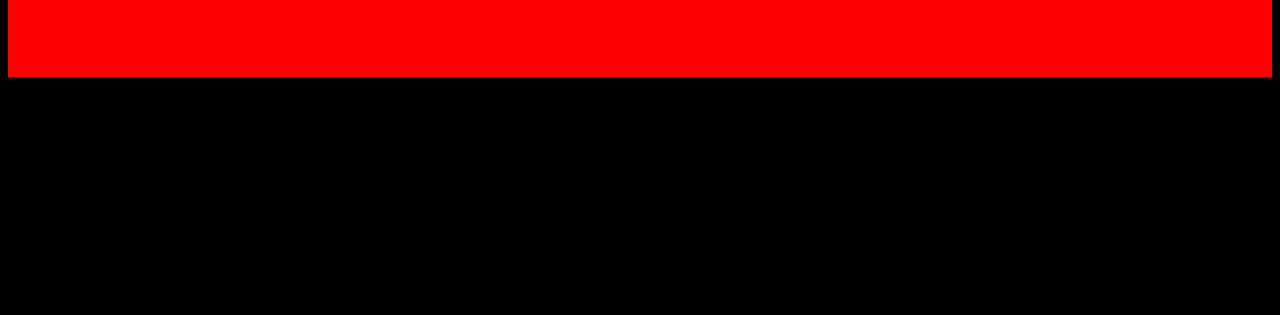
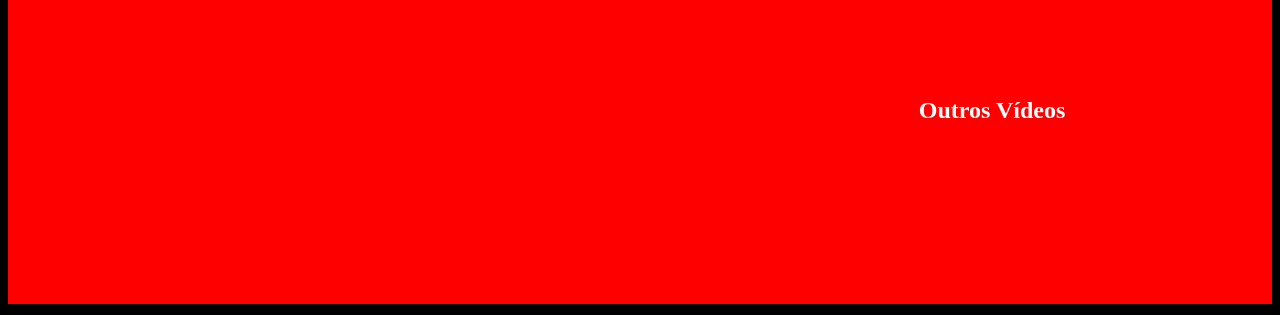
Before and after one commit to Matheus-biajola/Projeto-2024, a plain HTML site: page index.html in a window 1280 px wide. Shown: the part 485-800 px from the top of the page. Drawn offline with Linux system fonts and the light colour scheme.

Commit message:
gwerag6t4r

```diff
--- a/index.html
+++ b/index.html
@@ -18,8 +18,12 @@
 <div>
 <iframe width="560" height="315" src="https://www.youtube.com/embed/qqwWcpc5ktM?si=R3A2lnk7QNULfuu_" title="YouTube video player" frameborder="0" allow="accelerometer; autoplay; clipboard-write; encrypted-media; gyroscope; picture-in-picture; web-share" referrerpolicy="strict-origin-when-cross-origin" allowfullscreen></iframe>
 <div>
+<section>
+    <h2>Outros Vídeos</h2>
+    <div>
 
-
+     </div>
+    </section>
 
 <body>
 
```
